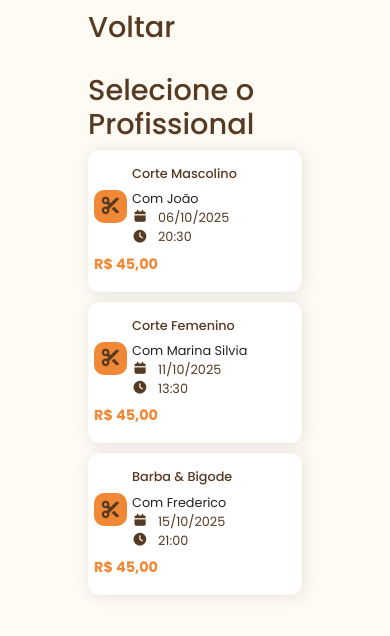
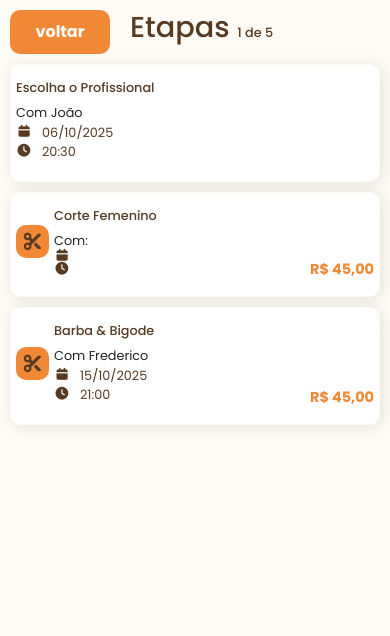
Before and after one commit to francisconeponuceno/sistemadeagendamento, a Flask app: page /agendar in a window 390 px wide. Shown: the top 636 px of the page. Run offline with Flask 3, Linux system fonts and the light colour scheme; some libraries are stand-ins or nearby versions.

Commit message:
atualizacao

```diff
--- a/static/css/agendar.css
+++ b/static/css/agendar.css
@@ -44,13 +44,17 @@ body {
     border: 1px solid var(--cor5);
 }
 
+#voltar {
+    width: 100px;
+    margin-bottom: 10px;
+}
 /* FIM DO ESTILO DE BOTOES */
 
 
 
 /* ESTILO MINHAS RESERVAS */
 
-.reservas {
+.agendar {
     margin: auto;
     width: 60%;
     display: flex;
@@ -60,7 +64,7 @@ body {
     gap: 20px;
 }
 
-.reservas .minhas-reservas {
+.agendar .minhas-reservas {
     width: 30%;
     display: flex;
     flex-direction: column;
@@ -68,19 +72,19 @@ body {
     flex-grow: 1;
 }
 
-.reservas .minhas-reservas .title {
+.agendar .minhas-reservas .title {
     display: flex;
     flex-wrap: wrap;
     gap: 20px;
 }
 
 
-.reservas .minhas-reservas .title h1 {
+.agendar .minhas-reservas .title h1 {
     font-size: 1.8rem;
     color: var(--cor2);
 }
 
-.reservas .minhas-reservas .card-servico {
+.agendar .minhas-reservas .card-servico {
     display: flex;
     flex-wrap: wrap;
     flex-grow: 1;
@@ -94,7 +98,7 @@ body {
 }
 
 
-.reservas .minhas-reservas .card-servico .servico {
+.agendar .minhas-reservas .card-servico .servico {
     display: flex;
     flex-wrap: wrap;
     flex-grow: 1;
@@ -103,7 +107,7 @@ body {
     gap: 15px;
 }
 
-.reservas .minhas-reservas .card-servico .servico .icone i {
+.agendar .minhas-reservas .card-servico .servico .icone i {
     display: flex;
     align-items: center;
     justify-content: center;
@@ -116,19 +120,19 @@ body {
 
 }
 
-.reservas .minhas-reservas .card-servico .servico .descricao h2 {
+.agendar .minhas-reservas .card-servico .servico .descricao h2 {
     font-size: 1.2rem;
     color: var(--cor2);
 }
 
-.reservas .minhas-reservas .card-servico .servico .descricao {
+.agendar .minhas-reservas .card-servico .servico .descricao {
     display: flex;
     flex-direction: column;
     flex-wrap: wrap;
     flex-grow: 1;
 }
 
-.reservas .minhas-reservas .card-servico .servico .descricao .data-hora {
+.agendar .minhas-reservas .card-servico .servico .descricao .data-hora {
     display: flex;
     align-items: center;
     gap: 10px;
@@ -146,18 +150,6 @@ body {
 
 /* FIM ESTILO MINHAS RESERVAS */
 
-@keyframes aparecer {
-    from {
-        opacity: 0;
-        transform: translateY(-20px);
-    }
-
-    to {
-        opacity: 1;
-        transform: translateY(0);
-    }
-}
-
 
 
 button:hover {
@@ -168,53 +160,43 @@ button:hover {
 
 /* MIDIA QUERY */
 
-@media (max-width: 1072px) {
-    .menu {
-        width: 70%;
-    }
-}
 
 @media (max-width: 850px) {
 
-    .reservas .sidbar,
-    .menu {
-        display: none;
+    .agendar {
+        width: 100%;
     }
 
-    .menuBuger {
-        display: flex;
-        cursor: pointer;
-    }
 }
 
 
 @media (max-width: 540px) {
 
-    .reservas .minhas-reservas .card-servico {
+    .agendar .minhas-reservas .card-servico {
         padding: 15px 5px;
         display: flex;
         flex-wrap: wrap;
     }
 
-    .reservas .minhas-reservas .card-servico .servico {
+    .agendar .minhas-reservas .card-servico .servico {
         display: flex;
         align-items: center;
         margin-bottom: 5px;
         gap: 5px;
     }
 
-    .reservas .minhas-reservas .card-servico .servico .icone i {
+    .agendar .minhas-reservas .card-servico .servico .icone i {
         font-size: 1.1rem;
         padding: 0;
         width: 33px;
         height: 33px;
     }
 
-    .reservas .minhas-reservas .card-servico .servico .descricao h2 {
+    .agendar .minhas-reservas .card-servico .servico .descricao h2 {
         font-size: 0.8rem;
     }
 
-    .reservas .minhas-reservas .card-servico .servico .descricao .data-hora i,
+    .agendar .minhas-reservas .card-servico .servico .descricao .data-hora i,
     span {
         font-size: 0.8rem;
     }
--- a/views/templates/agendar.html
+++ b/views/templates/agendar.html
@@ -17,21 +17,20 @@
 <body>
 
 
-    <section class="reservas">
+    <section class="agendar">
 
         <!--Section Minhas Reservas-->
-        <div class="minhas-reservas secao_1">
+        <div class="minhas-reservas">
             <div class="title">
-                <h1>Voltar</h1>
-                <h1>Selecione o Profissional</h1>
+                <form action="">
+                    <button type="submit" class="botao" id="voltar">voltar</button>
+                </form>
+                <h1>Etapas <span>1 de 5</span></h1>
             </div>
             <div class="card-servico">
                 <div class="servico">
-                    <div class="icone">
-                        <i class="fa-solid fa-scissors"></i>
-                    </div>
                     <div class="descricao">
-                        <h2>Corte Mascolino</h2>
+                        <h2>Escolha o Profissional</h2>
                         <span>Com João</span>
                         <div class="data-hora">
                             <i class="fa-solid fa-calendar"></i>
@@ -45,7 +44,7 @@
                 </div>
                 <div class="confirmacao">
                     <div class="confirmado">
-                        <span>R$ 45,00</span>
+
                     </div>
                 </div>
             </div>
@@ -56,14 +55,14 @@
                     </div>
                     <div class="descricao">
                         <h2>Corte Femenino</h2>
-                        <span>Com Marina Silvia</span>
+                        <span>Com: </span>
                         <div class="data-hora">
                             <i class="fa-solid fa-calendar"></i>
-                            <span>11/10/2025</span>
+                            <span> </span>
                         </div>
                         <div class="data-hora">
                             <i class="fa-solid fa-clock"></i>
-                            <span>13:30</span>
+                            <span> </span>
                         </div>
                     </div>
                 </div>
--- a/views/templates/index.html
+++ b/views/templates/index.html
@@ -191,7 +191,6 @@
             </div>
             <div class="rodape">
                 <h3>Contatos</h3>
-                <p><i class="fa-solid fa-phone"></i> (86)99999-9999</p>
                 <p><i class="fab fa-whatsapp"></i> (86)99999-9999</p>
                 <p><i class="fa-solid fa-envelope"></i> franciscocan1986@gmail.com</p>
             </div>
```
